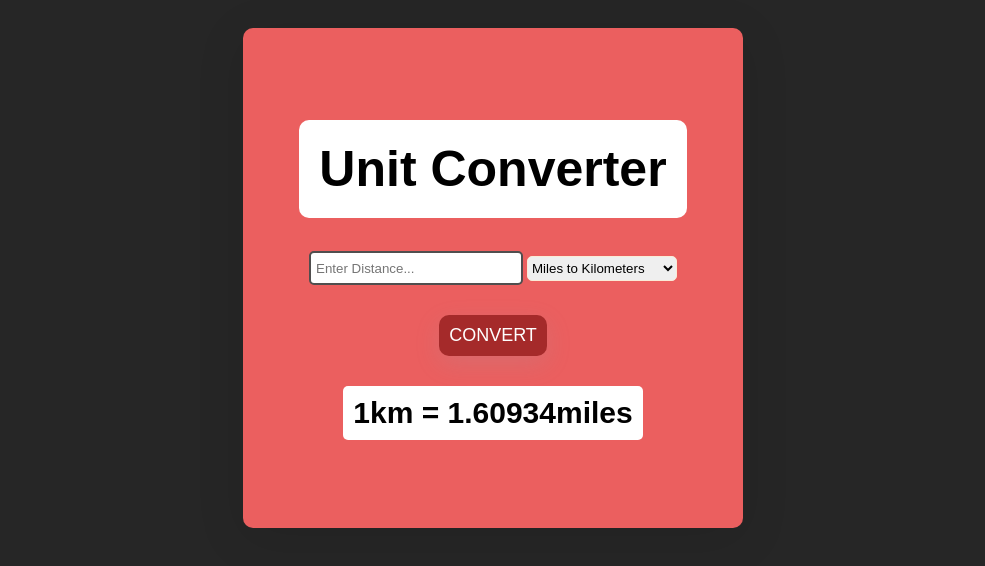
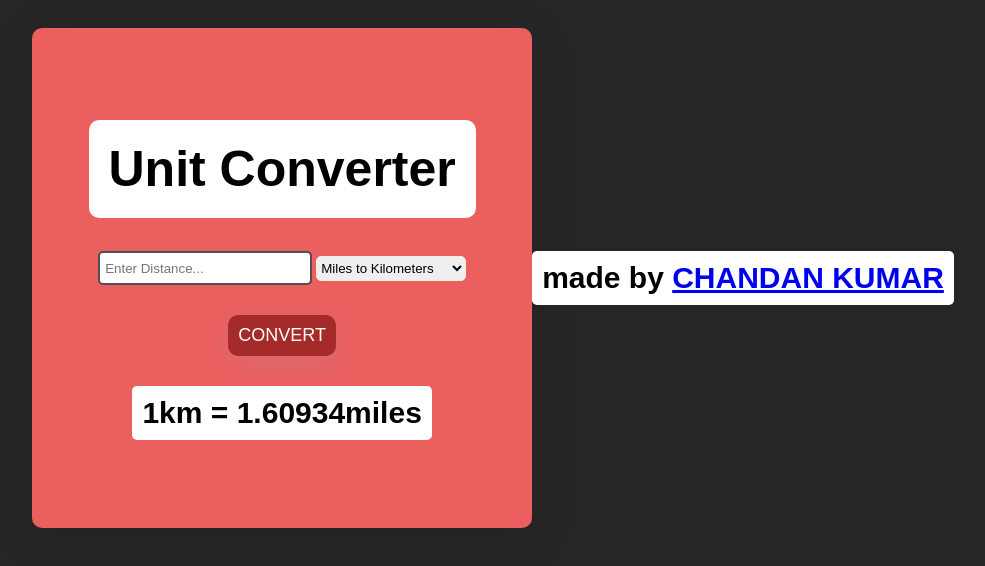
Before and after one commit to chandankumar3224/unit-converter, a plain HTML site: page index.html in a window 1280 px wide. Shown: the whole page, without its empty margins (147-1132 px from the left). Drawn offline with Linux system fonts and the light colour scheme; a web font is replaced by a local one.

Commit message:
index.html

```diff
--- a/index.html
+++ b/index.html
@@ -112,6 +112,7 @@
   <button id="converter">CONVERT</button>
   <p id="result">1km = 1.60934miles</p>
   </div>
+  <p>made by <a href="#">CHANDAN KUMAR</a></p>
   <script src="script.js"></script>
 </body>
 </html>
```
